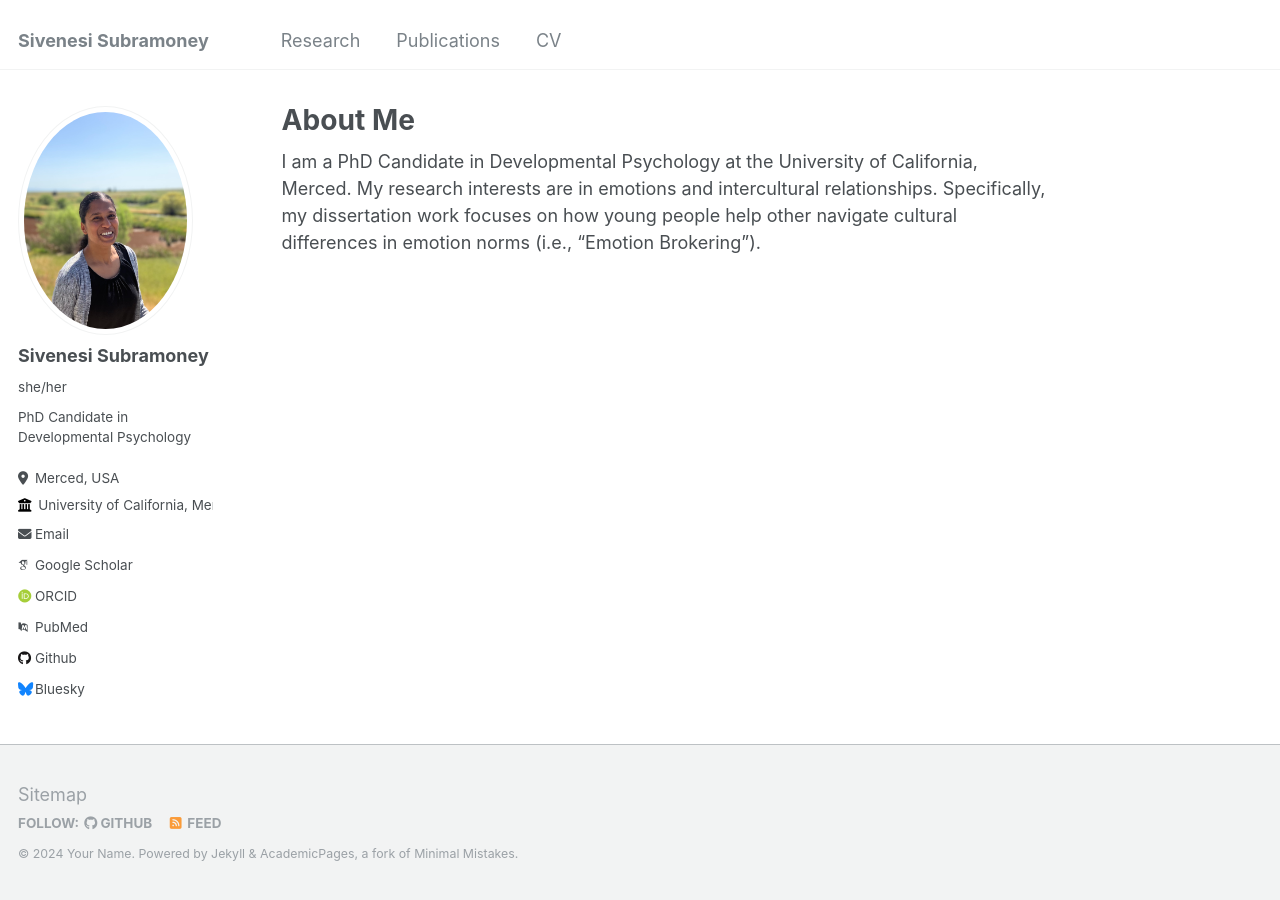
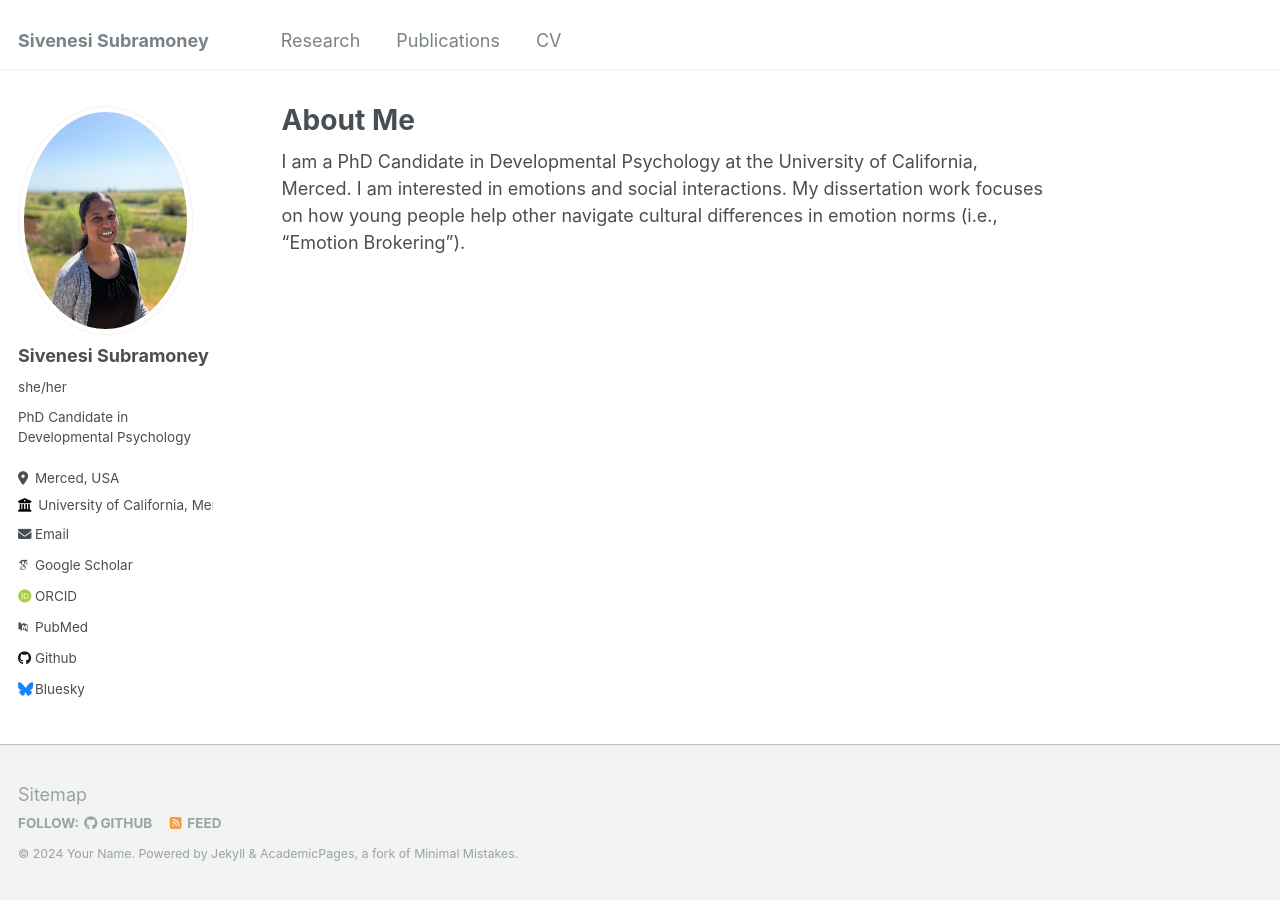
Before and after one commit to Sivenesi/Sivenesi.github.io, a Jekyll site: the page built from _pages/about.md, in a window 1280 px wide. Built offline with Jekyll 4.4.1, drawn with Linux system fonts in a browser that asks for light colours; some web fonts are replaced.

Commit message:
Update about.md

```diff
--- a/_pages/about.md
+++ b/_pages/about.md
@@ -7,4 +7,4 @@ redirect_from:
   - /about.html
 ---
 
-I am a PhD Candidate in Developmental Psychology at the University of California, Merced. My research interests are in emotions and intercultural relationships. Specifically, my dissertation work focuses on how young people help other navigate cultural differences in emotion norms (i.e., "Emotion Brokering").
+I am a PhD Candidate in Developmental Psychology at the University of California, Merced. I am interested in emotions and social interactions. My dissertation work focuses on how young people help other navigate cultural differences in emotion norms (i.e., "Emotion Brokering").
```
